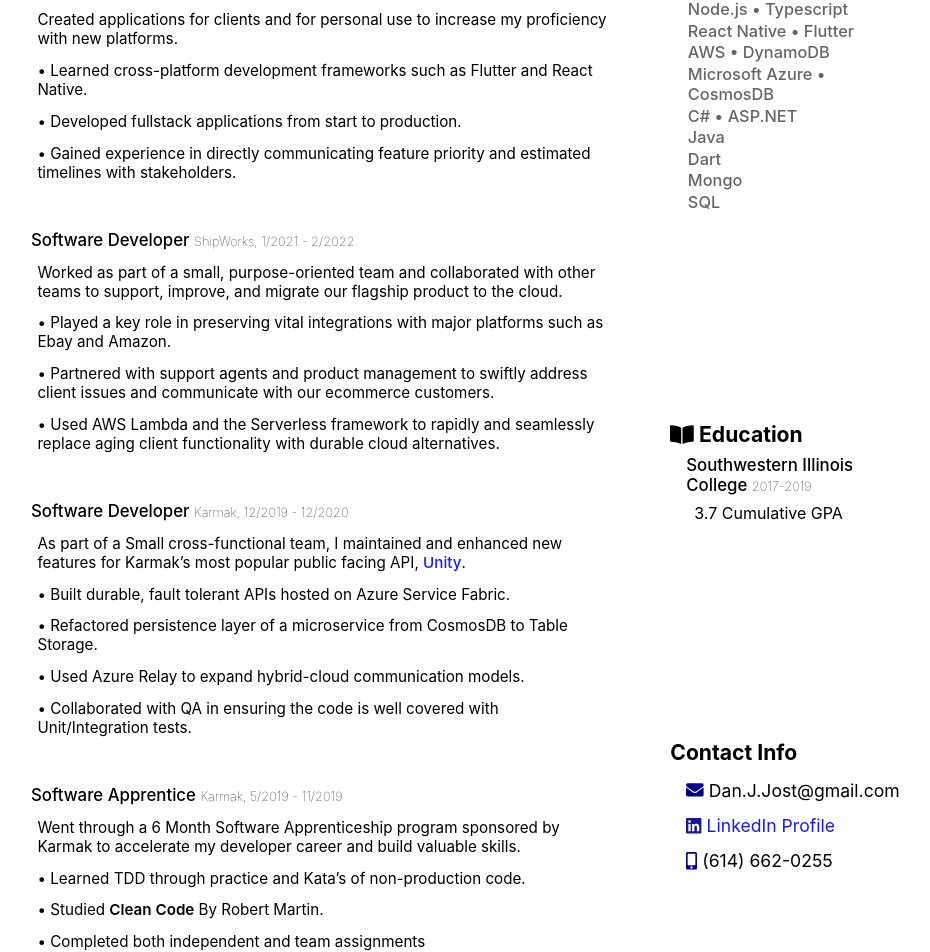
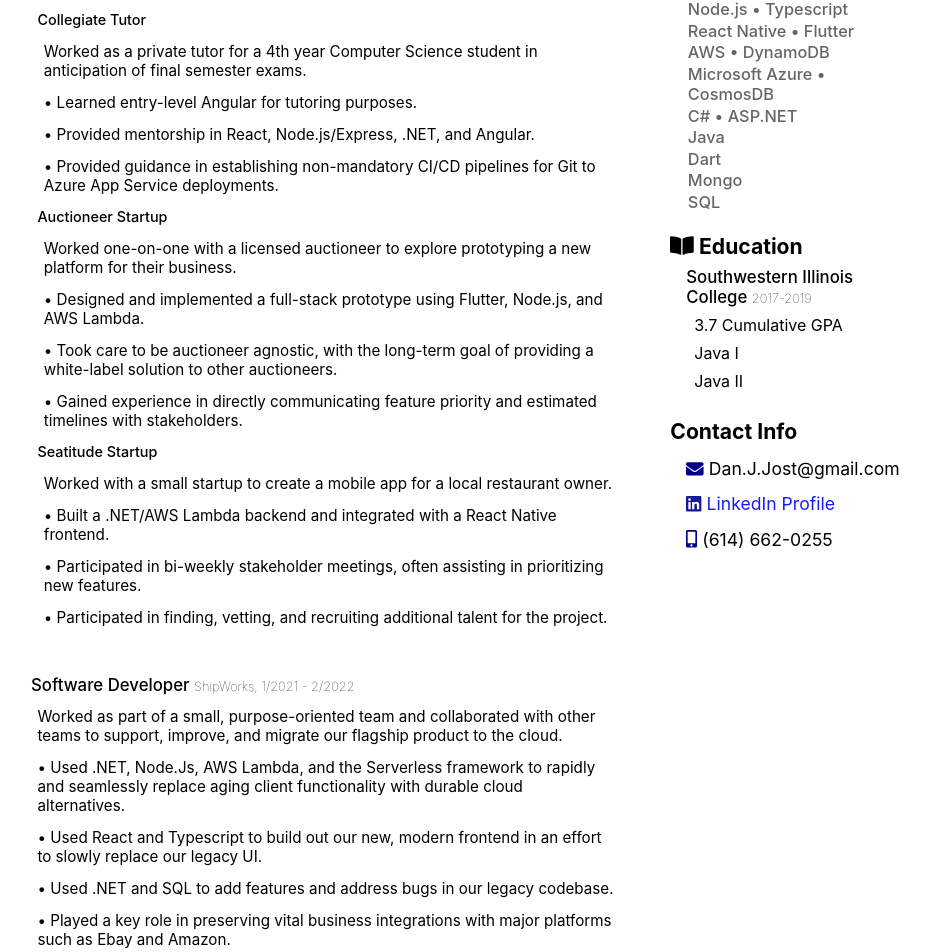
Before and after one commit to danjjost/DansResume, a Next.js app: page / in a window 1280 px wide. Shown: the part 306-1258 px from the top of the page, without its empty margins (183-1113 px from the left). Built offline with nearby package versions, Linux system fonts and the light colour scheme.

Commit message:
Expand on Freelance Experience, and add tech details in job summaries

```diff
--- a/pages/Education.js
+++ b/pages/Education.js
@@ -1,8 +1,8 @@
 import { faBookOpen } from "@fortawesome/free-solid-svg-icons";
 import { FontAwesomeIcon } from "@fortawesome/react-fontawesome";
 import styled from "styled-components";
-import { Title, Bold, Subtext, Indented, Content } from "../public/Styles.js";
-import * as React from 'react';
+import { Title, Header, Subtext, Indented, Content } from "../public/Styles.js";
+import * as React from "react";
 
 const Container = styled(Content)`
   grid-area: Education;
@@ -19,10 +19,12 @@ export default function Education() {
         <FontAwesomeIcon size={"1x"} icon={faBookOpen} /> Education
       </Title>
       <Indented>
-        <Bold>
+        <Header>
           Southwestern Illinois College <Subtext>2017-2019</Subtext>
-        </Bold>
+        </Header>
         <GPA>3.7 Cumulative GPA</GPA>
+        <GPA>Java I</GPA>
+        <GPA>Java II</GPA>
       </Indented>
     </Container>
   );
--- a/pages/ProfessionalExperience.js
+++ b/pages/ProfessionalExperience.js
@@ -2,11 +2,12 @@ import {
   Card,
   ListItem,
   Title,
-  Bold,
   Subtext,
   LightBold,
   Content,
   Link,
+  SubHeader,
+  Header,
 } from "../public/Styles.js";
 import { faDesktop } from "@fortawesome/free-solid-svg-icons";
 import { FontAwesomeIcon } from "@fortawesome/react-fontawesome";
@@ -20,7 +21,7 @@ const Container = styled(Content)`
 export default function ProfessionalExperience() {
   return (
     <Container>
-      <Title style={{ textAlign: "left" }}>
+      <Title>
         <FontAwesomeIcon size={"1x"} icon={faDesktop} /> Professional Experience
       </Title>
 
@@ -37,65 +38,122 @@ export default function ProfessionalExperience() {
 
 const IndependentFreelancing = () => (
   <Card>
-    <Bold>
+    <Header>
       Freelance Developer <Subtext>Independent, 3/2022 - Present</Subtext>
-    </Bold>
+    </Header>
     <ListItem>
-      Created applications for clients and for personal use to increase my
-      proficiency with new platforms.
+      <SubHeader>Collegiate Tutor</SubHeader>
+      <br />
+      <ListItem>
+        Worked as a private tutor for a 4th year Computer Science student in
+        anticipation of final semester exams.
+      </ListItem>
+      <ListItem>• Learned entry-level Angular for tutoring purposes.</ListItem>
+      <ListItem>
+        • Provided mentorship in React, Node.js/Express, .NET, and Angular.
+      </ListItem>
+      <ListItem>
+        • Provided guidance in establishing non-mandatory CI/CD pipelines for
+        Git to Azure App Service deployments.
+      </ListItem>
     </ListItem>
     <ListItem>
-      • Learned cross-platform development frameworks such as Flutter and React
-      Native.
+      <SubHeader>Auctioneer Startup</SubHeader>
+      <br />
+      <ListItem>
+        Worked one-on-one with a licensed auctioneer to explore prototyping a
+        new platform for their business.
+      </ListItem>
+      <ListItem>
+        • Designed and implemented a full-stack prototype using Flutter,
+        Node.js, and AWS Lambda.
+      </ListItem>
+      <ListItem>
+        • Took care to be auctioneer agnostic, with the long-term goal of
+        providing a white-label solution to other auctioneers.
+      </ListItem>
+      <ListItem>
+        • Gained experience in directly communicating feature priority and
+        estimated timelines with stakeholders.
+      </ListItem>
     </ListItem>
     <ListItem>
-      • Developed fullstack applications from start to production.
-    </ListItem>
-    <ListItem>
-      • Gained experience in directly communicating feature priority and
-      estimated timelines with stakeholders.
+      <SubHeader>Seatitude Startup</SubHeader>
+      <br />
+      <ListItem>
+        Worked with a small startup to create a mobile app for a local
+        restaurant owner.
+      </ListItem>
+      <ListItem>
+        • Built a .NET/AWS Lambda backend and integrated with a React Native
+        frontend.
+      </ListItem>
+      <ListItem>
+        • Participated in bi-weekly stakeholder meetings, often assisting in
+        prioritizing new features.
+      </ListItem>
+      <ListItem>
+        • Participated in finding, vetting, and recruiting additional talent for
+        the project.
+      </ListItem>
     </ListItem>
   </Card>
 );
 
 const ShipworksSoftwareDeveloper = () => (
   <Card>
-    <Bold>
+    <Header>
       Software Developer <Subtext>ShipWorks, 1/2021 - 2/2022</Subtext>
-    </Bold>
+    </Header>
     <ListItem>
       Worked as part of a small, purpose-oriented team and collaborated with
       other teams to support, improve, and migrate our flagship product to the
       cloud.
     </ListItem>
     <ListItem>
-      • Played a key role in preserving vital integrations with major platforms
-      such as Ebay and Amazon.
+      • Used .NET, Node.Js, AWS Lambda, and the Serverless framework to rapidly
+      and seamlessly replace aging client functionality with durable cloud
+      alternatives.
+    </ListItem>
+    <ListItem>
+      • Used React and Typescript to build out our new, modern frontend in an
+      effort to slowly replace our legacy UI.
+    </ListItem>
+    <ListItem>
+      • Used .NET and SQL to add features and address bugs in our legacy
+      codebase.
+    </ListItem>
+    <ListItem>
+      • Played a key role in preserving vital business integrations with major
+      platforms such as Ebay and Amazon.
     </ListItem>
     <ListItem>
       • Partnered with support agents and product management to swiftly address
       client issues and communicate with our ecommerce customers.
-    </ListItem>
-    <ListItem>
-      • Used AWS Lambda and the Serverless framework to rapidly and seamlessly
-      replace aging client functionality with durable cloud alternatives.
     </ListItem>
   </Card>
 );
 
 const KarmakSoftwareDeveloper = () => (
   <Card>
-    <Bold>
+    <Header>
       Software Developer <Subtext>Karmak, 12/2019 - 12/2020</Subtext>
-    </Bold>
+    </Header>
     <ListItem>
-      As part of a Small cross-functional team, I maintained and enhanced new
+      As part of a 2 person cross-functional team, I maintained and enhanced new
       features for Karmak’s most popular public facing API,{" "}
-      <Link onClick={() => window.open("https://unity.karmak.io/")}>Unity</Link>
+      <Link onClick={() => window.open("https://unity.karmak.io/unity.html")}>
+        Unity
+      </Link>
       .
     </ListItem>
     <ListItem>
-      • Built durable, fault tolerant APIs hosted on Azure Service Fabric.
+      • Built durable, fault tolerant APIs in .NET, hosted on Azure Service
+      Fabric.
+    </ListItem>
+    <ListItem>
+      • Exposed on-prem client functionality to the API using .NET, Visual
+      Basic, and SQL.
     </ListItem>
     <ListItem>
       • Refactored persistence layer of a microservice from CosmosDB to Table
@@ -113,12 +171,19 @@ const KarmakSoftwareDeveloper = () => (
 
 const KarmakSoftwareApprentice = () => (
   <Card>
-    <Bold>
+    <Header>
       Software Apprentice <Subtext>Karmak, 5/2019 - 11/2019</Subtext>
-    </Bold>
+    </Header>
     <ListItem>
       Went through a 6 Month Software Apprenticeship program sponsored by Karmak
       to accelerate my developer career and build valuable skills.
+    </ListItem>
+    <ListItem>
+      • Paired with senior developers on production frontend code in React.
+    </ListItem>
+    <ListItem>
+      • Created full stack web applications from start to completion using .NET,
+      Node.js/Express, React, and Azure.
     </ListItem>
     <ListItem>
       • Learned TDD through practice and Kata’s of non-production code.
@@ -126,12 +191,6 @@ const KarmakSoftwareApprentice = () => (
     <ListItem>
       • Studied <LightBold>Clean Code</LightBold> By Robert Martin.
     </ListItem>
-    <ListItem>• Completed both independent and team assignments</ListItem>
-    <ListItem>
-      • Created full stack web applications from start to production.
-    </ListItem>
-    <ListItem>
-      • Paired with senior developers on production frontend code.
-    </ListItem>
+    <ListItem>• Completed both independent and team assignments.</ListItem>
   </Card>
 );
--- /dev/null
+++ b/pages/Sidebar.js
@@ -0,0 +1,16 @@
+import * as React from "react";
+import ContactInfo from "./ContactInfo";
+import Education from "./Education";
+import TechnicalSummary from "./TechnicalSummary";
+
+export const Sidebar = () => {
+  return (
+    <div>
+      <TechnicalSummary />
+      <br />
+      <Education />
+      <br />
+      <ContactInfo />
+    </div>
+  );
+};
--- a/pages/index.js
+++ b/pages/index.js
@@ -8,6 +8,7 @@ import ProfessionalExperience from "./ProfessionalExperience";
 import TechnicalSummary from "./TechnicalSummary";
 import Header from "./Header";
 import * as React from "react";
+import { Sidebar } from "./Sidebar";
 
 const Body = styled.div`
   display: flex;
@@ -53,9 +54,7 @@ export default function Home() {
         <Grid>
           <Bio />
           <ProfessionalExperience />
-          <TechnicalSummary />
-          <Education />
-          <ContactInfo />
+          <Sidebar />
         </Grid>
       </Body>
     </Container>
--- a/public/Styles.js
+++ b/public/Styles.js
@@ -67,9 +67,14 @@ export const LightBold = styled.span`
   font-weight: 620;
 `;
 
-export const Bold = styled.span`
+export const Header = styled.span`
   font-weight: 500;
   font-size: 1.05rem;
+`;
+
+export const SubHeader = styled.span`
+  font-weight: 500;
+  font-size: 0.9rem;
 `;
 
 export const Subtext = styled.span`
```
